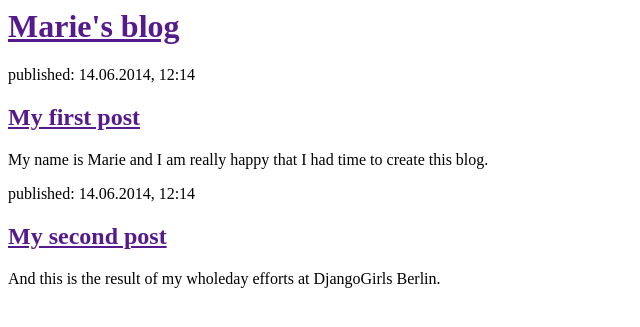
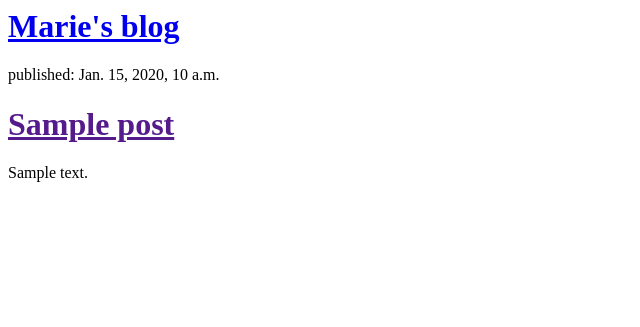
Before and after one commit to mddemarie/my-first-blog, a Django app: template blog/templates/blog/post_list.html in a window 1280 px wide. Shown: the top 327 px of the page, without its empty margins (0-640 px from the left). Run offline with Django 3.2, Linux system fonts and the light colour scheme; the template is opened without the code that fills it: most values are stand-ins (such as "Sample title", 1, 10 or a date in 2020).

Commit message:
Modified templates to display posts from database.

```diff
--- a/blog/templates/blog/post_list.html
+++ b/blog/templates/blog/post_list.html
@@ -4,19 +4,18 @@
 	</head>
 	<body>
 		<div>
-			<h1><a href="">Marie's blog</a></h1>
+			<h1><a href="/">Marie's blog</a></h1>
 		</div>
 
 		<div>
-		<p>published: 14.06.2014, 12:14</p>
-		<h2><a href="">My first post</a></h2>
-		<p>My name is Marie and I am really happy that I had time to create this blog.</p>
+		{% for post in posts %}
 		<div>
+			<p>published: {{ post.published_date }}</p>
+			<h1><a href="">{{ post.title }}</a></h1>
+			<p>{{ post.text|linebreaksbr }}</p>
+		</div>
+		{% endfor %}
+		</div>
 
-		<div>
-			<p>published: 14.06.2014, 12:14</p>
-			<h2><a href="">My second post</a></h2>
-			<p>And this is the result of my wholeday efforts at DjangoGirls Berlin.</p>
-		</div>
-	<body>
+	</body>
 </html>
```
Also changed, not shown: blog/views.py (+6 -1 lines).
